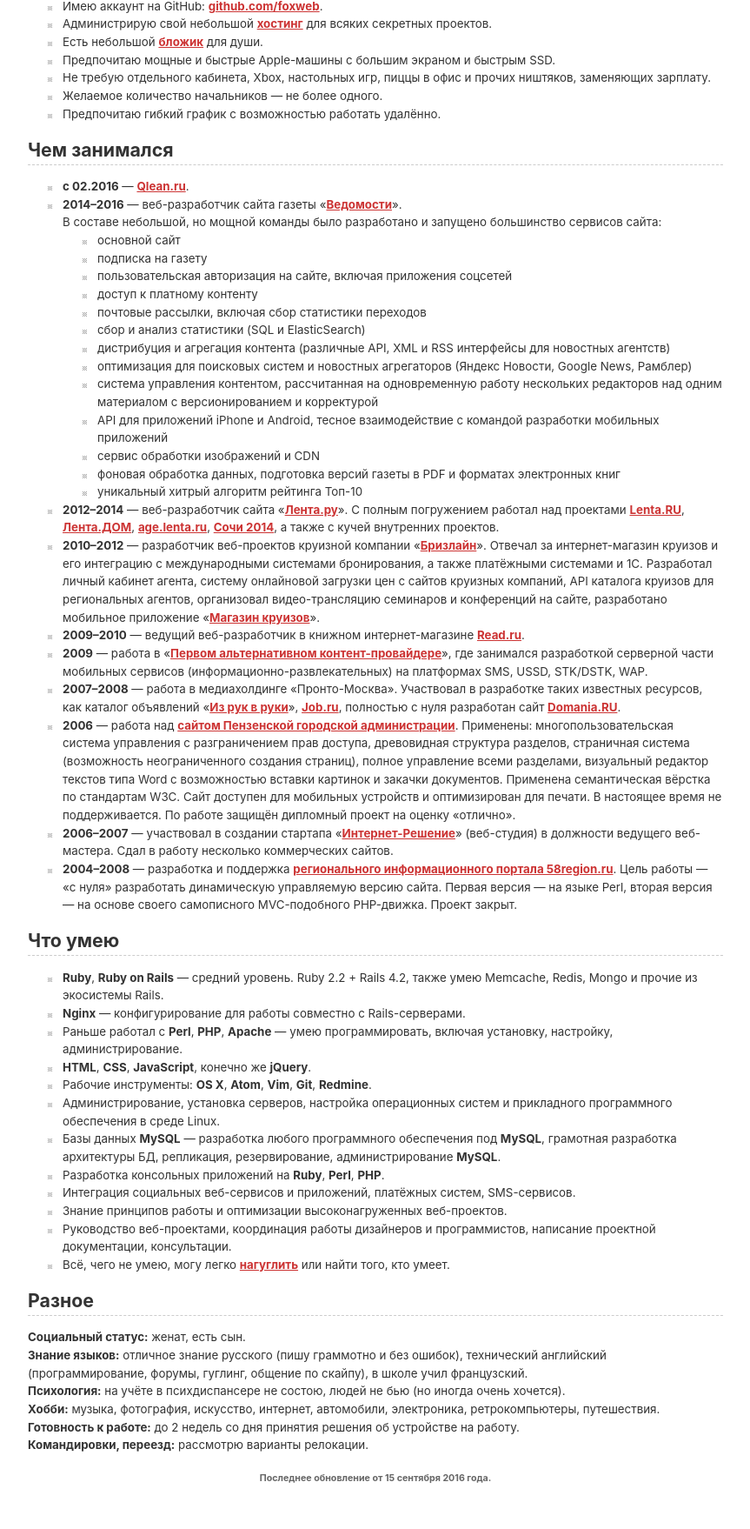
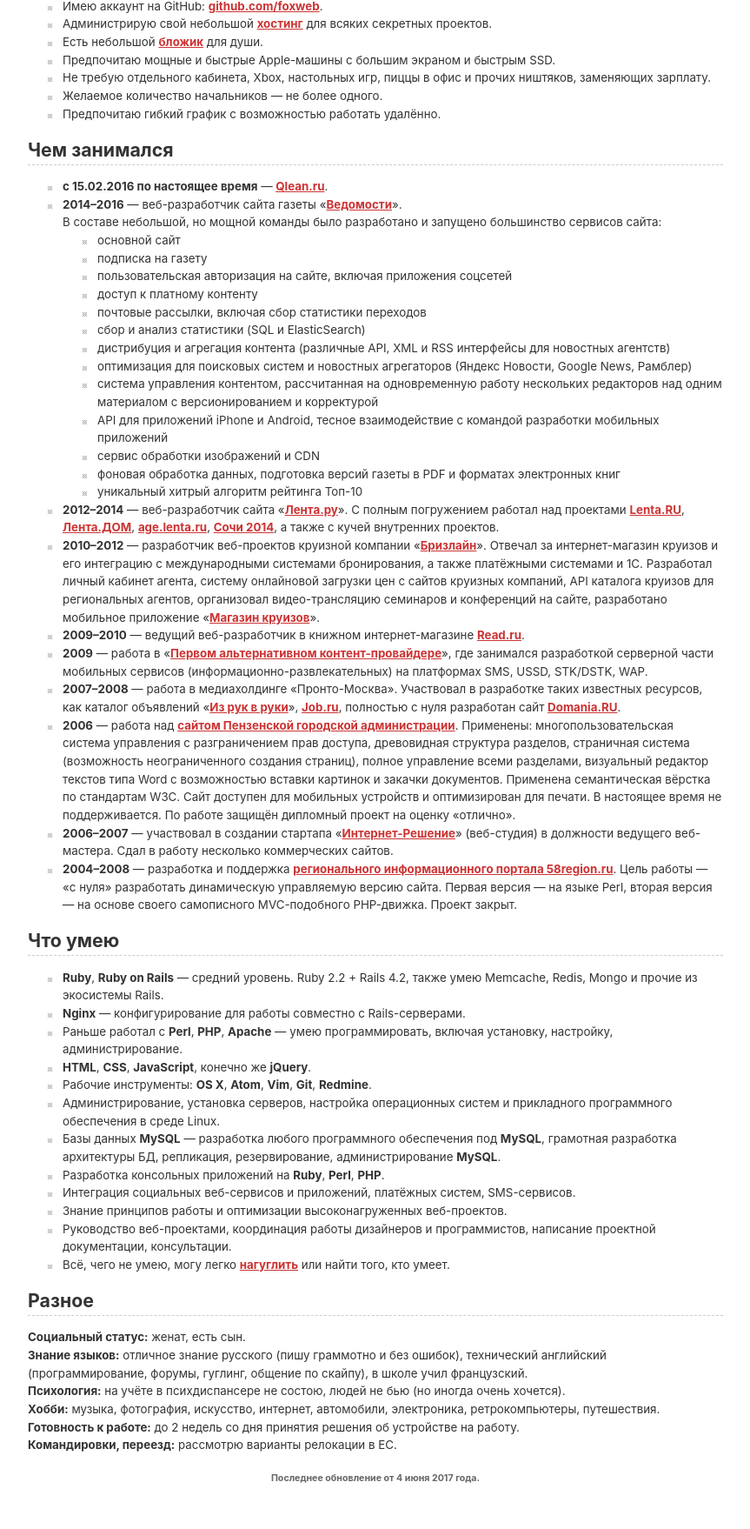
Before and after one commit to foxweb/kurepin.com, a PHP site: page / in a window 1280 px wide. Shown: the part 412-2170 px from the top of the page at 87% size, without its empty margins (208-1071 px from the left). Run offline with PHP 8.4, Linux system fonts and the light colour scheme.

Commit message:
small updates

```diff
--- a/public/index.html
+++ b/public/index.html
@@ -12,7 +12,7 @@
 <h1>Алексей Курепин <sup>полная занятость</sup></h1>
 <div><img src="/images/me.jpg" alt="Алексей Курепин" id="image" height="120" width="120" />
 <div id="about">Веб-мастер, эксперт по веб-технологиям, разработчик веб-приложений, сайтов и сервисов.<br />Выпускник Пензенского государственного университета, 2007 г.<br
-/>Диплом инженера по специальности «Программное обеспечение вычислительной техники и автоматизированных систем».<br /><br />30 лет, г. Москва<br />
+/>Диплом инженера по специальности «Программное обеспечение вычислительной техники и автоматизированных систем».<br /><br />31 год, г. Москва<br />
 <strong>Почта:</strong> <a href="mailto:lesha@kurepin.com">lesha@kurepin.com</a><br />
 <strong>Skype:</strong> foxweb_fox</div>
 </div>
@@ -34,7 +34,7 @@
 <h1>Чем занимался</h1>
 <div>
 <ul>
-  <li><strong>с 02.2016</strong> — <a href="http://qlean.ru/">Qlean.ru</a>.</li>
+  <li><strong>с 15.02.2016 по настоящее время</strong> — <a href="http://qlean.ru/">Qlean.ru</a>.</li>
   <li><strong>2014–2016</strong> — веб-разработчик сайта газеты «<a href="http://vedomosti.ru/">Ведомости</a>».<br/>
     В составе небольшой, но мощной команды было разработано и запущено большинство сервисов сайта:<br/>
     <ul>
@@ -88,9 +88,9 @@
     <strong>Психология:</strong> на учёте в психдиспансере не состою, людей не бью (но иногда очень хочется).<br />
     <strong>Хобби:</strong> музыка, фотография, искусство, интернет, автомобили, электроника, ретрокомпьютеры, путешествия.<br />
     <strong>Готовность к работе:</strong> до 2 недель со дня принятия решения об устройстве на работу.<br />
-    <strong>Командировки, переезд:</strong> рассмотрю варианты релокации.<br />
+    <strong>Командировки, переезд:</strong> рассмотрю варианты релокации в ЕС.<br />
 </div>
-<div id="counter">Последнее обновление от 15 сентября 2016 года.<br />
+<div id="counter">Последнее обновление от 4 июня 2017 года.<br />
 </div>
 <script type="text/javascript">
 var gaJsHost = (("https:" == document.location.protocol) ? "https://ssl." : "http://www.");
--- a/public/stylesheets/application.css
+++ b/public/stylesheets/application.css
@@ -7,6 +7,9 @@
 a:hover{text-decoration:none;color:#FF0000;background-color:inherit;}
 #counter{font-size:80%;font-weight:bold;color:#666666;background-color:inherit;text-align:center;margin-top:20px;}
 .inv{color:#FFFFFF;background-color:#666666;padding:0 3px;}
-img{border:none;image-rendering:pixelated;}
-#image{float:left;border:none;border:1px solid #CCCCCC;display:block;}
+#image{float:left;border:1px solid #CCCCCC;display:block;}
 #about{padding-left:135px;}
+@media (-webkit-min-device-pixel-ratio: 2),
+(min-resolution: 192dpi) {
+    img{image-rendering:pixelated;}
+}
```
